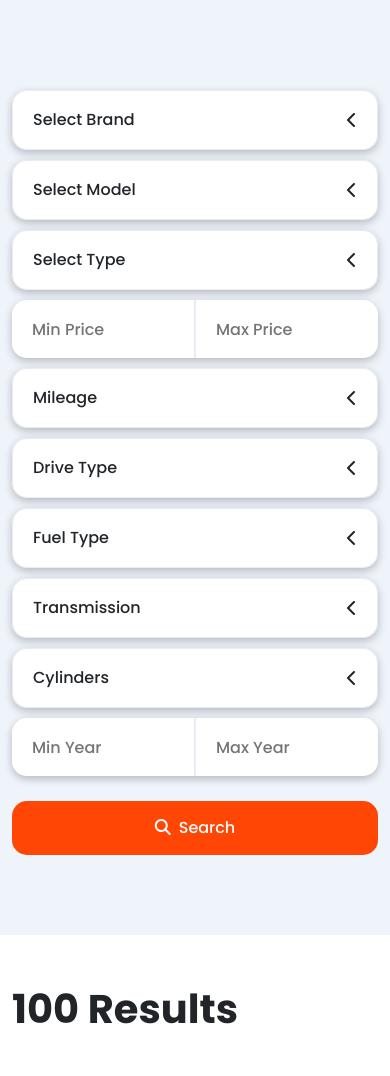
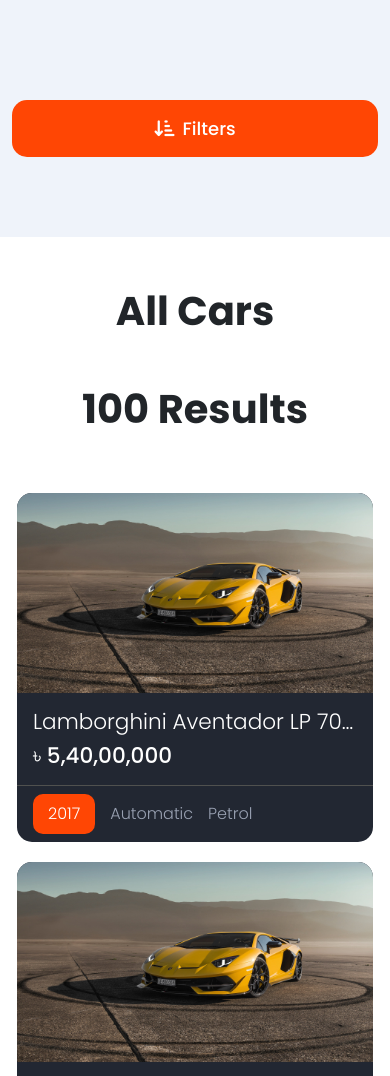
Before and after one commit to salehshakib/austhir-cars-website, a PHP site: page /car-gallery.html in a window 390 px wide. Shown: the part 100-1176 px from the top of the page. Run offline with PHP 8.4, Linux system fonts and the light colour scheme; some libraries are stand-ins or nearby versions.

Commit message:
car gallery page done

```diff
--- a/car-gallery.html
+++ b/car-gallery.html
@@ -133,7 +133,7 @@
     <main>
       <!-- filter section -->
       <section class="container">
-        <form class="filter-form" action="">
+        <form id="filter-form" class="d-none d-lg-block" action="">
           <div class="filter-container d-block d-lg-flex">
             <!-- all brands dropdown -->
             <div class="search-car-dropdown form-field-container">
@@ -176,9 +176,12 @@
                 </div>
                 <input type="hidden" name="models" />
                 <ul class="dropdown-menu">
-                  <li id="none">Select Model</li>
-                  <li id="mercedes-benz">Mercedes-Benz</li>
-                  <li id="koenigsegg">Koenigsegg</li>
+                  <li id="none">Select Type</li>
+                  <li id="sedan">Sedan</li>
+                  <li id="coupe">Coupe</li>
+                  <li id="suv">SUV</li>
+                  <li id="hatchback">Hatchback</li>
+                  <li id="wagon">Wagon</li>
                 </ul>
               </div>
             </div>
@@ -288,12 +291,23 @@
             </button>
           </div>
         </form>
+        <div class="filter-button-container d-block d-lg-none">
+          <button id="filter-btn" class="austhir-btn submit-btn w-100">
+            <i class="fas fa-sort-amount-down-alt me-2"></i>Filters
+          </button>
+        </div>
       </section>
 
       <!-- gallery section -->
       <section id="gallery-section" class="bg-white">
         <div class="container">
-          <h3 class="search-result">100 Results</h3>
+          <div
+            class="title-container text-center text-lg-start d-block d-lg-flex justify-content-between"
+          >
+            <h3 class="search-result">All Cars</h3>
+            <h3 class="search-result">100 Results</h3>
+          </div>
+
           <!-- cards container -->
           <div class="gallery-card-container">
             <div
@@ -551,5 +565,6 @@
     <!-- custom js -->
     <script src="js/header.js"></script>
     <script src="js/dropdown.js"></script>
+    <script src="js/filter.js"></script>
   </body>
 </html>
--- a/css/car-gallery-page.css
+++ b/css/car-gallery-page.css
@@ -50,6 +50,7 @@
 
 .search-btn {
   border: 0;
+  margin-right: 5px;
 }
 
 .search-btn .fa-search {
@@ -88,5 +89,6 @@
 
   .search-btn {
     width: 100%;
+    margin-right: 0;
   }
 }
--- /dev/null
+++ b/js/filter.js
@@ -0,0 +1,8 @@
+const filterBtn = document.getElementById('filter-btn');
+const filterForm = document.getElementById('filter-form');
+
+filterBtn.onclick = function () {
+
+    filterForm.classList.toggle('d-none');
+    filterForm.classList.toggle('d-block');
+}
```
Also changed, not shown: index.html (+8 -6 lines).
